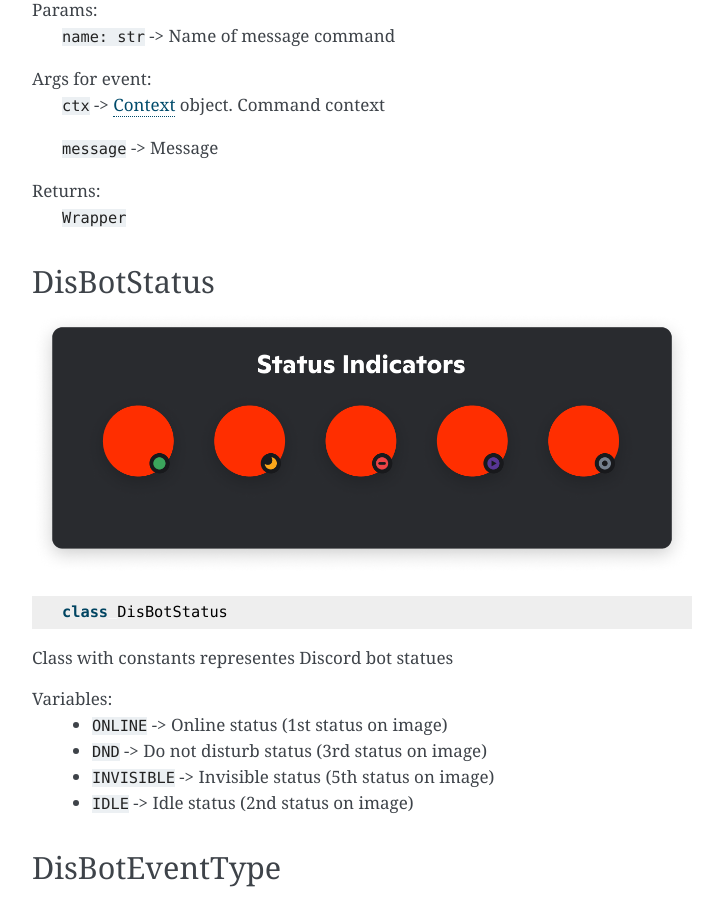
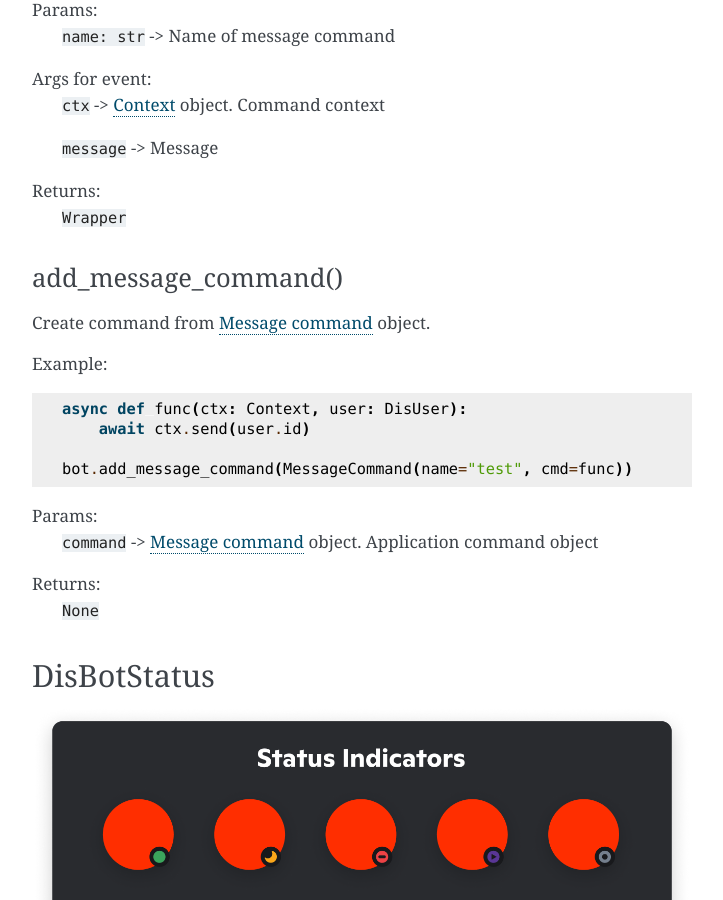
Before and after one commit to bleudev/pytecord_old_archive, a Sphinx documentation site: the page built from docs/source/objects/bot.rst, in a window 1280 px wide and 900 px high, scrolled down 6855 px. Shown: the whole window, without its empty margins (388-1111 px from the left). Built offline with Sphinx 7.4.7, drawn with Linux system fonts in a browser that asks for light colours; some of the changed text lies outside the part shown.

Commit message:
add_message_command()

```diff
--- a/docs/source/objects/bot.rst
+++ b/docs/source/objects/bot.rst
@@ -312,6 +312,24 @@
 Returns:
     ``Wrapper``
 
+add_message_command()
+=====================
+
+Create command from `Message command <application_commands.html#message-commands>`_ object.
+
+Example::
+
+    async def func(ctx: Context, user: DisUser):
+        await ctx.send(user.id)
+
+    bot.add_message_command(MessageCommand(name="test", cmd=func))
+
+Params:
+    ``command`` -> `Message command <application_commands.html#message-commands>`_ object. Application command object
+
+Returns:
+    ``None``
+
 DisBotStatus
 ************
 
```
